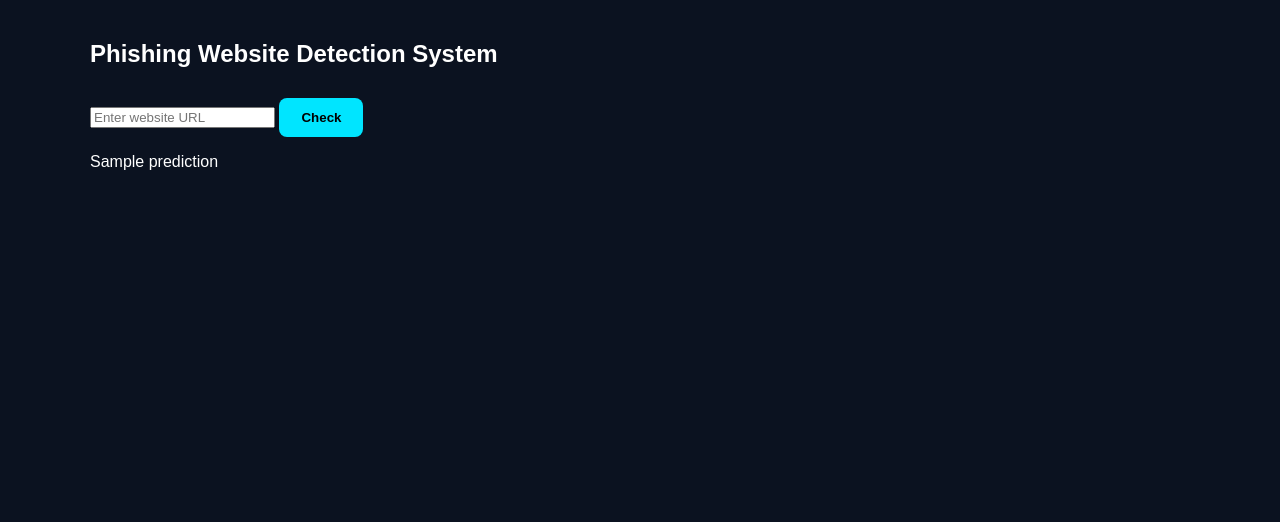
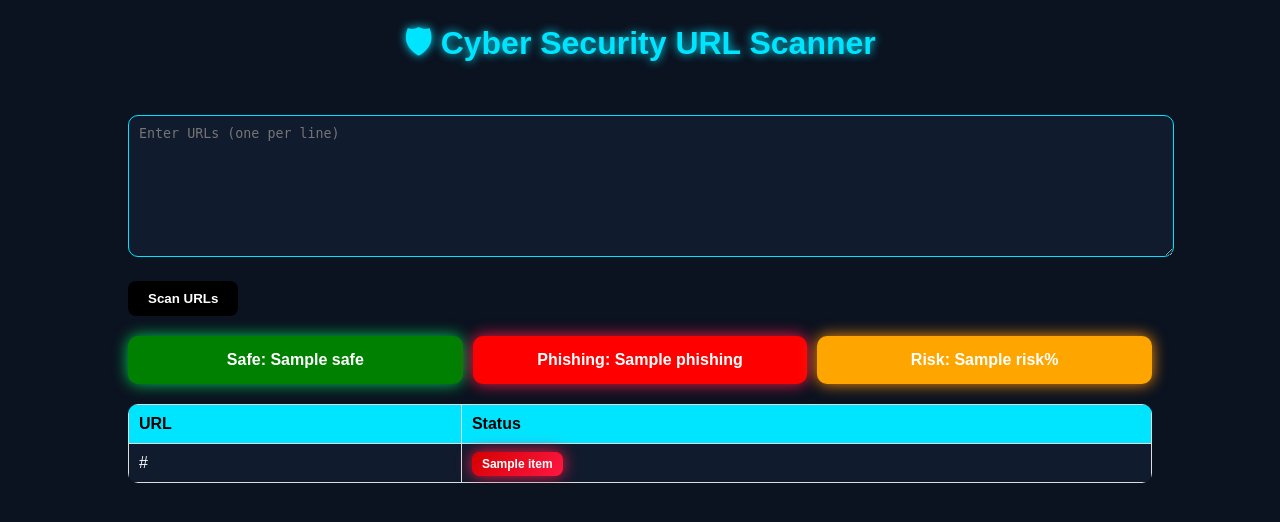
Before and after one commit to siddharthajain5851/Phishing-Website-Detection-System, a Flask app: template final project/templates/index.html in a window 1280 px wide. Shown: the top 522 px of the page. Run offline with Flask 3, Linux system fonts and the light colour scheme; the template is opened without the code that fills it: most values are stand-ins (such as "Sample title", 1, 10 or a date in 2020).

Commit message:
Update index.html

```diff
--- a/final project/templates/index.html
+++ b/final project/templates/index.html
@@ -1,22 +1,123 @@
 <!DOCTYPE html>
 <html>
 <head>
-    <title>Phishing Website Detection</title>
+    <title>Cyber URL Scanner</title>
     <link rel="stylesheet" href="/static/style.css">
+
+    <style>
+        .badge {
+            padding: 5px 10px;
+            border-radius: 8px;
+            color: white;
+            font-weight: bold;
+            font-size: 12px;
+        }
+
+        .safe {
+            background-color: green;
+        }
+
+        .phishing {
+            background-color: red;
+        }
+
+        .container {
+            width: 80%;
+            margin: auto;
+        }
+
+        textarea {
+            width: 100%;
+            height: 120px;
+            padding: 10px;
+            margin-bottom: 10px;
+        }
+
+        button {
+            padding: 10px 20px;
+            background: black;
+            color: white;
+            border: none;
+            cursor: pointer;
+        }
+
+        table {
+            width: 100%;
+            margin-top: 20px;
+            border-collapse: collapse;
+        }
+
+        th, td {
+            border: 1px solid #ddd;
+            padding: 10px;
+            text-align: left;
+        }
+
+        .cards {
+            display: flex;
+            gap: 10px;
+            margin-top: 20px;
+        }
+
+        .card {
+            flex: 1;
+            padding: 15px;
+            color: white;
+            text-align: center;
+            font-weight: bold;
+            border-radius: 10px;
+        }
+
+        .card.safe { background: green; }
+        .card.phishing { background: red; }
+        .card.risk { background: orange; }
+    </style>
 </head>
+
 <body>
 
+<h1>🛡 Cyber Security URL Scanner</h1>
+
 <div class="container">
-    <h2>Phishing Website Detection System</h2>
 
-    <form method="POST">
-        <input type="text" name="url" placeholder="Enter website URL" required>
-        <button type="submit">Check</button>
-    </form>
+<form method="POST">
+    <textarea name="urls" placeholder="Enter URLs (one per line)"></textarea>
+    <button type="submit">Scan URLs</button>
+</form>
 
-    {% if prediction %}
-        <p class="result">{{ prediction }}</p>
-    {% endif %}
+{% if summary %}
+
+<div class="cards">
+    <div class="card safe">Safe: {{ summary.safe }}</div>
+    <div class="card phishing">Phishing: {{ summary.phishing }}</div>
+    <div class="card risk">Risk: {{ summary.risk }}%</div>
+</div>
+
+{% endif %}
+
+{% if results %}
+
+<table>
+    <tr>
+        <th>URL</th>
+        <th>Status</th>
+    </tr>
+
+    {% for item in results %}
+    <tr>
+        <td>{{ item.url }}</td>
+        <td>
+            <span class="badge {{ 'safe' if item.label == 'Safe' else 'phishing' }}">
+                {{ item.label }}
+            </span>
+        </td>
+    </tr>
+    {% endfor %}
+
+</table>
+
+{% endif %}
+
 </div>
 
 </body>
```
